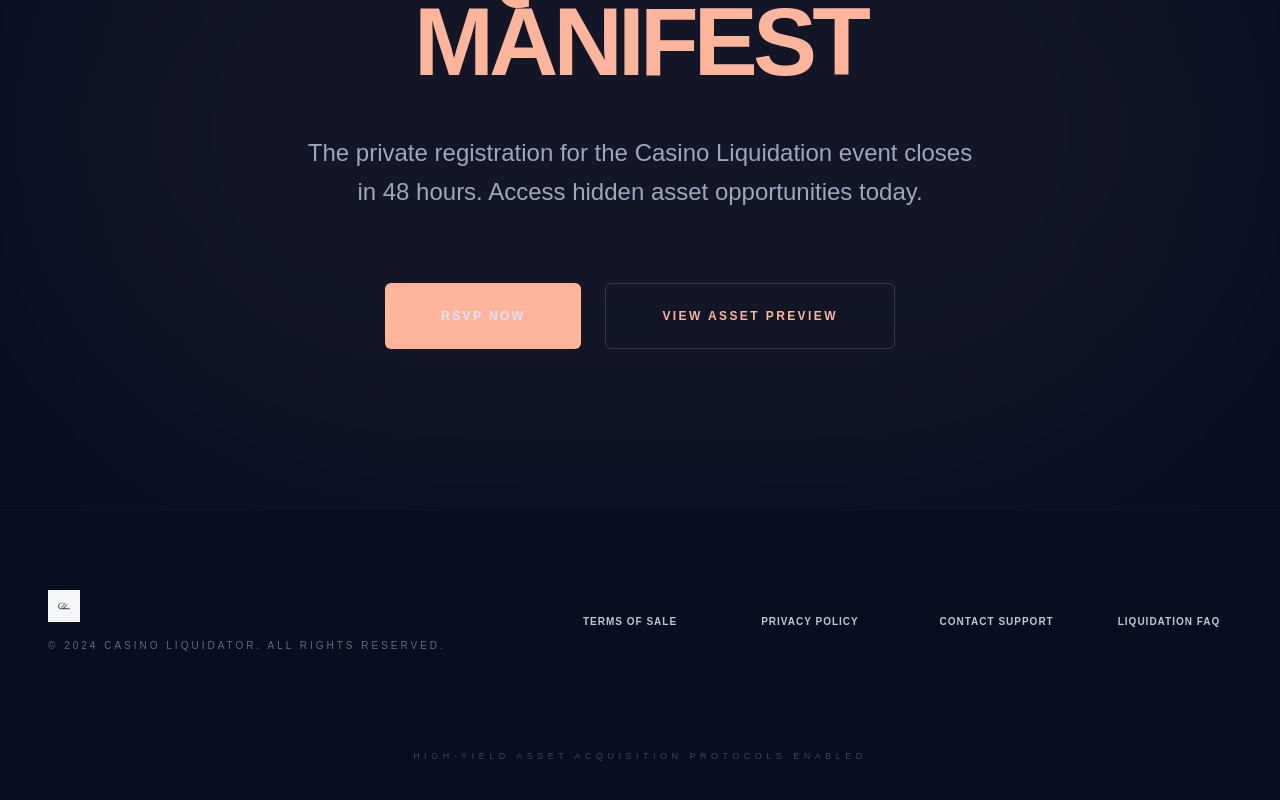
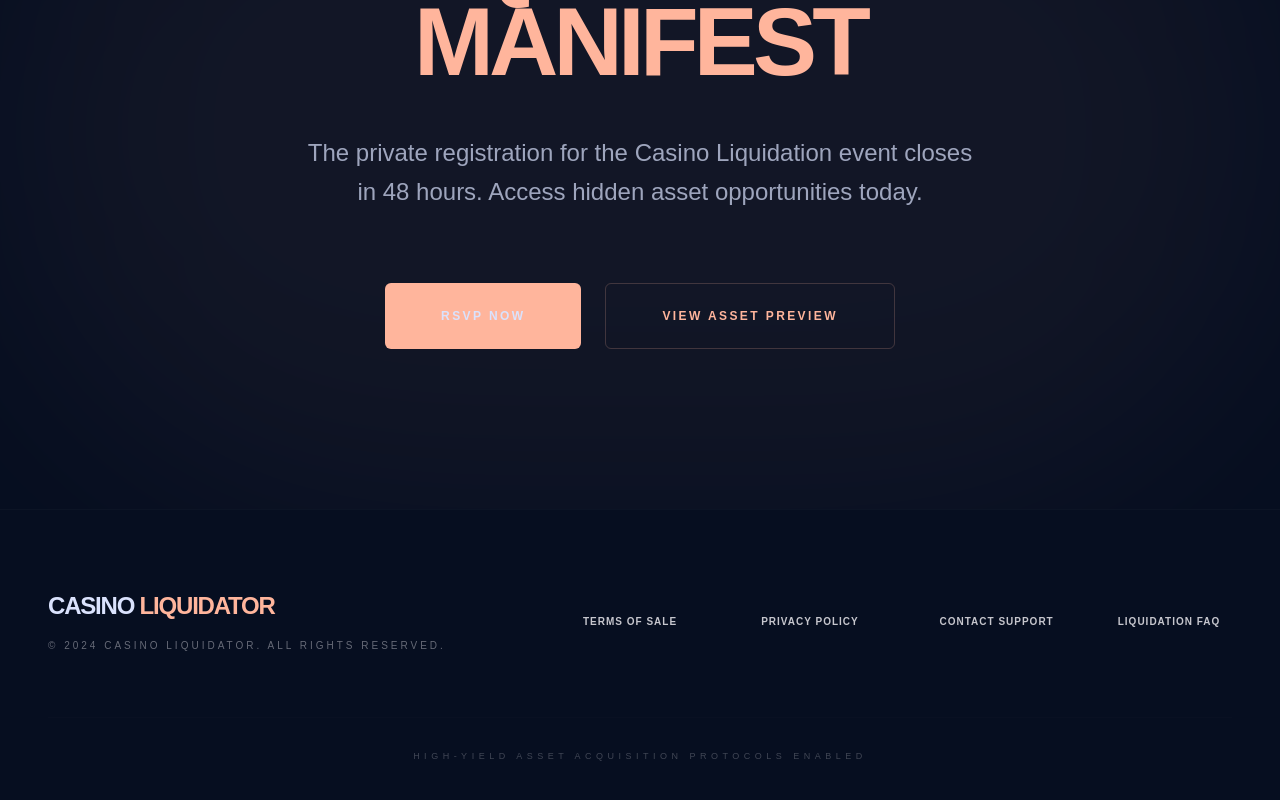
Before and after one commit to winscalegrow/casinoliquidation, a React (Vite) app: page / in a window 1280 px wide. Shown: the part 3171-3971 px from the top of the page. Built offline with nearby package versions, Linux system fonts and the light colour scheme.

Commit message:
Restore footer text, update logo display

```diff
--- a/src/App.tsx
+++ b/src/App.tsx
@@ -433,11 +433,9 @@ const Footer = () => {
       <div className="max-w-screen-2xl mx-auto px-6 md:px-12">
         <div className="flex flex-col lg:flex-row justify-between items-start lg:items-center gap-12">
           <div className="space-y-4">
-            <img
-              src="/logo.png"
-              alt="Casino Liquidator"
-              className="h-8 w-auto"
-            />
+            <div className="text-2xl font-bold text-on-background font-headline tracking-tighter uppercase">
+              CASINO <span className="text-primary">LIQUIDATOR</span>
+            </div>
             <p className="text-on-surface-variant/50 text-[10px] uppercase tracking-[0.3em] font-headline">
               © 2024 CASINO LIQUIDATOR. ALL RIGHTS RESERVED.
             </p>
```
